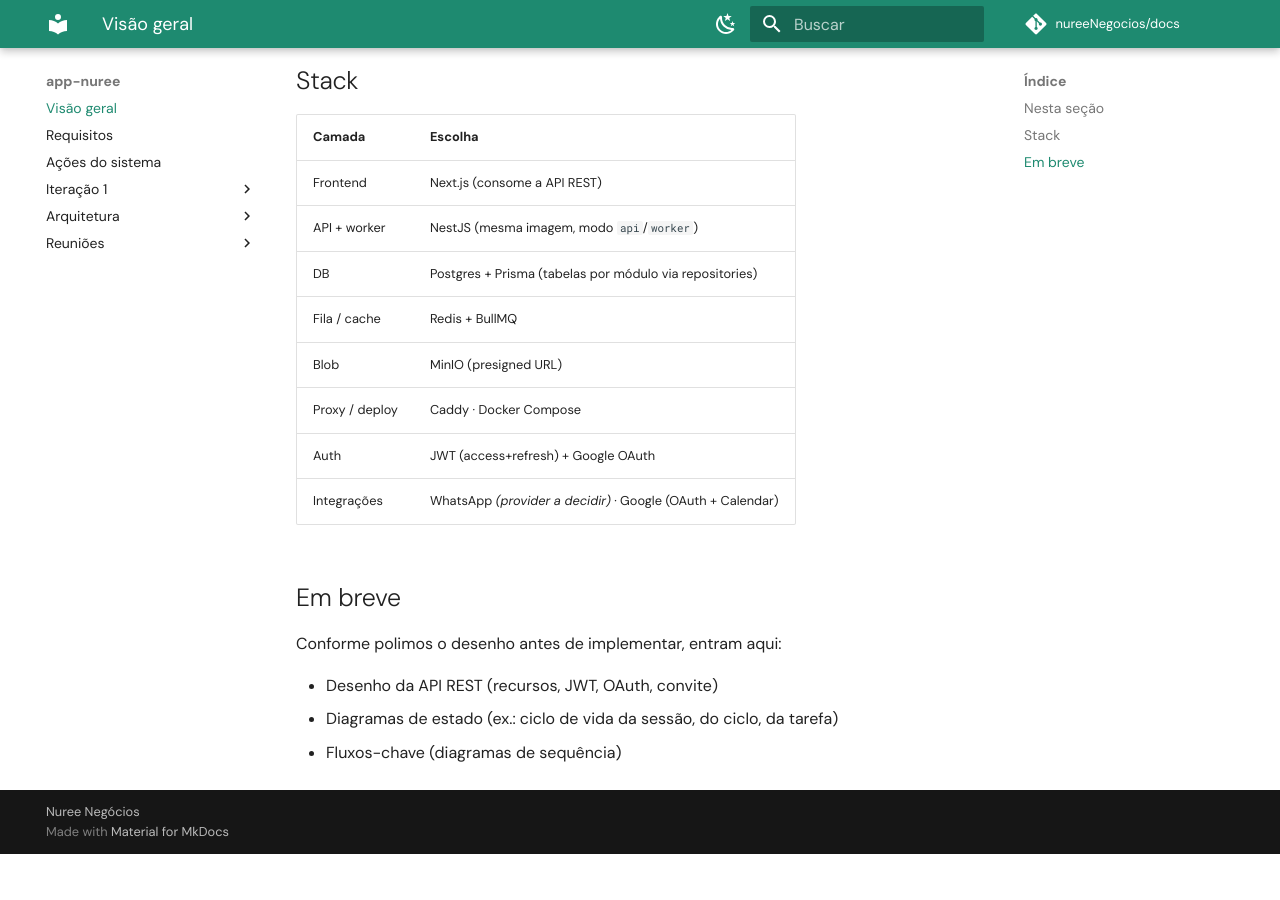
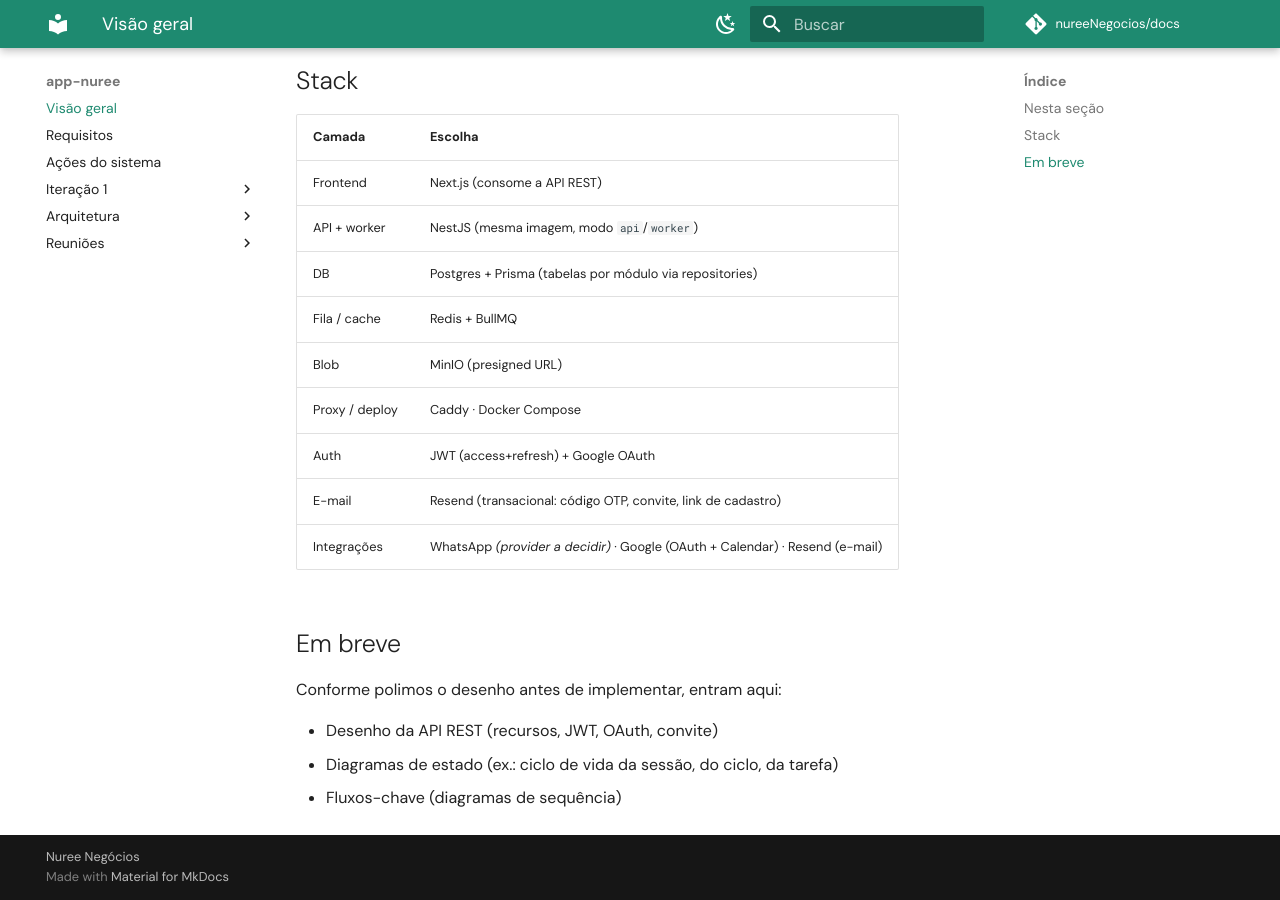
Before and after one commit to nureeNegocios/docs, an MkDocs documentation site: the page built from docs/app-nuree/index.md, in a window 1280 px wide and 900 px high, scrolled down 700 px. Built offline with MkDocs 1.6.1 and Material for MkDocs 9.7.7, drawn with Linux system fonts in a browser that asks for light colours; comment, search, counter and statistics services are not loaded; before the commit the page ends 1554 px from its top, so only the background shows below that.

Commit message:
docs(app-nuree): record Resend as transactional email provider
- Add Resend to the stack table (OTP code, invite, registration link)
- Note in components that transactional email (Auth OTP, Account invite/
  registration link) is delivered via Resend on the worker; Messaging stays
  WhatsApp-only

Co-Authored-By: Claude Opus 4.8 <noreply@anthropic.com>

```diff
--- a/docs/app-nuree/index.md
+++ b/docs/app-nuree/index.md
@@ -26,7 +26,8 @@ Sistema da Nuree Negócios. Plataforma multi-produto composta de **módulos comp
 | Blob | MinIO (presigned URL) |
 | Proxy / deploy | Caddy · Docker Compose |
 | Auth | JWT (access+refresh) + Google OAuth |
-| Integrações | WhatsApp *(provider a decidir)* · Google (OAuth + Calendar) |
+| E-mail | Resend (transacional: código OTP, convite, link de cadastro) |
+| Integrações | WhatsApp *(provider a decidir)* · Google (OAuth + Calendar) · Resend (e-mail) |
 
 ## Em breve
 
```
Also changed, not shown: docs/app-nuree/arquitetura/componentes.md (+2 -0 lines).
